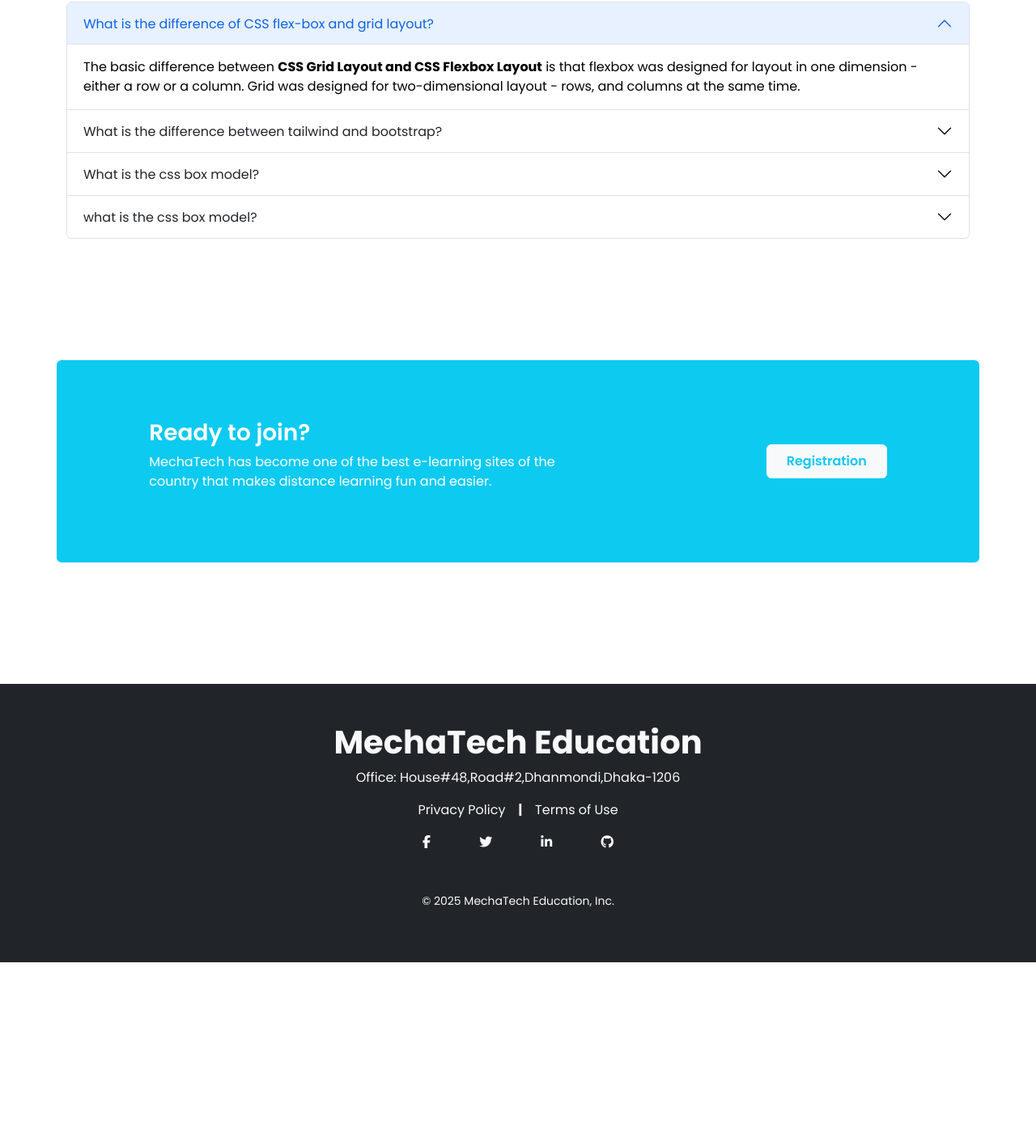
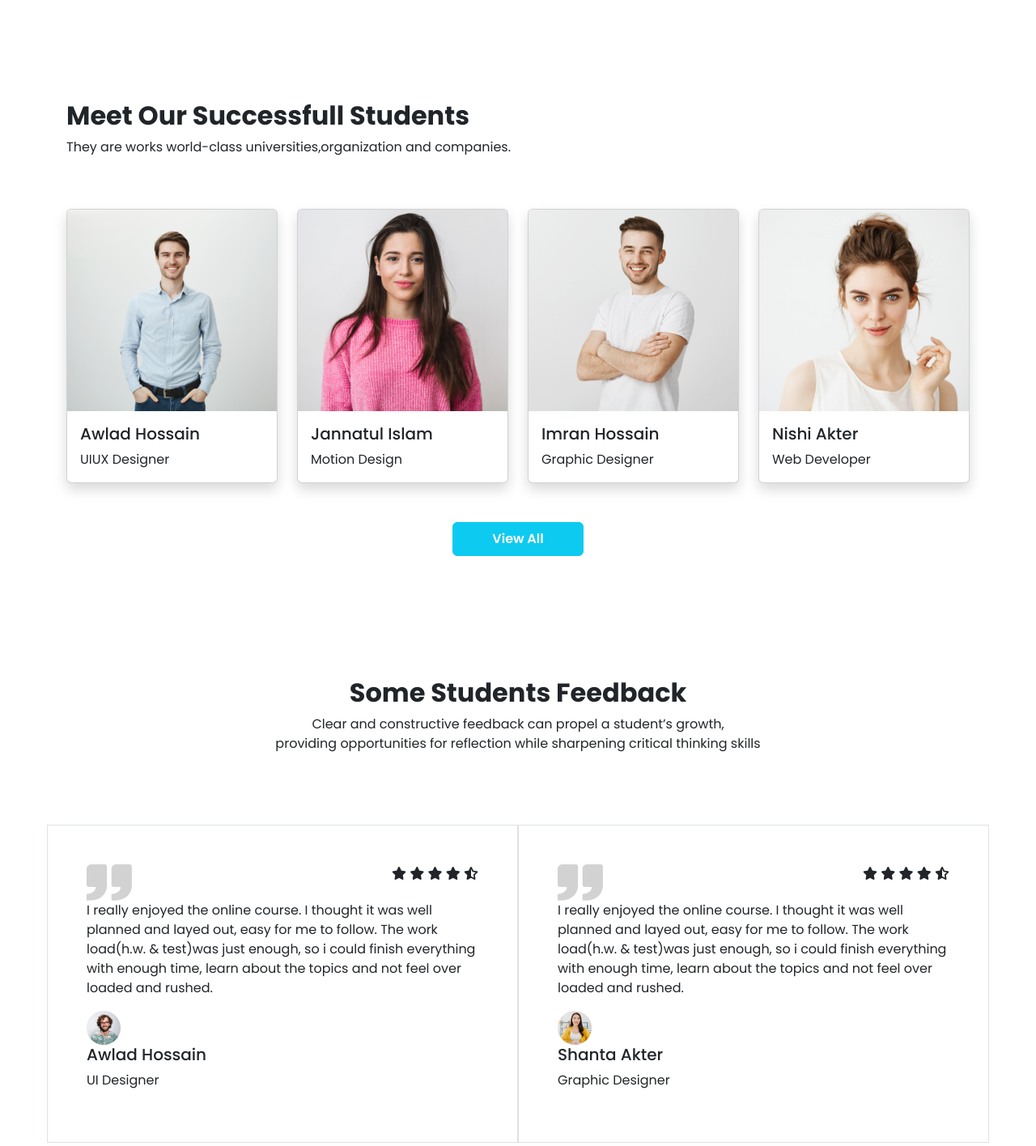
Before and after one commit to nandoghosh/MechaTech_Education, a plain HTML site: page index.html in a window 1280 px wide. Shown: the part 2187-3603 px from the top of the page at 81% size. Before the commit the page ends 3376 px from the top, so only its background shows below. Drawn offline with nearby package versions, Linux system fonts and the light colour scheme.

Commit message:
add-feedback

```diff
--- a/index.html
+++ b/index.html
@@ -227,11 +227,164 @@
                     </div>
                 </div>
             </div>
-            <div class="d-flex justify-content-center mt-5">
-                <button class="btn btn-info text-white fs-5 fw-semibold py-2 px-5">See More Courses</button>
+        </section>
+        <!-- Courses Section End  -->
+
+        <!-- Ready to join Section Start  -->
+        <section class="container bg-info  text-light p-5 rounded ">
+            <div class="row">
+                <div class="col-md-9">
+                    <h1 class="fw-semibold fs-3">Ready to join?</h1>
+                    <p>MechaTech has become one of the best e-learning sites of the country that makes distance
+                        learning fun and easier.</p>
+                </div>
+                <div class="col-md-3 mx-auto my-auto text-center">
+                    <!-- Button trigger modal -->
+                    <button type="button" class="btn btn-light px-5 py-3 fw-semibold text-info" data-bs-toggle="modal"
+                        data-bs-target="#exampleModal">
+                        Registration
+                    </button>
+
+                    <!-- Modal -->
+                    <div class="modal fade" id="exampleModal" tabindex="-1" aria-labelledby="exampleModalLabel"
+                        aria-hidden="true">
+                        <div class="modal-dialog">
+                            <div class="modal-content">
+                                <div class="modal-header">
+                                    <h5 class="modal-title" id="exampleModalLabel">If you want to Registration</h5>
+                                    <button type="button" class="btn-close" data-bs-dismiss="modal"
+                                        aria-label="Close"></button>
+                                </div>
+                                <div class="modal-body">
+                                    <p><small>MechaTech has become one of the best e-learning sites of the country that
+                                            makes distance learning fun and easier</small></p>
+                                </div>
+                                <div class="modal-footer">
+                                    <button type="button" class="btn btn-secondary" data-bs-dismiss="modal">No</button>
+                                    <button type="button" class="btn btn-primary">Yes</button>
+                                </div>
+                            </div>
+                        </div>
+                    </div>
+                </div>
             </div>
         </section>
-        <!-- Courses Section End  -->
+        <!-- Ready to join Section End -->
+
+        <!-- Student Section Start  -->
+        <section class="container">
+            <div class="row mb-5">
+                <div class="col-md-12 text-start mx-auto">
+                    <h2 class="fw-bold">Meet Our Successfull Students</h2>
+                    <p>They are works world-class universities,organization and companies.</p>
+                </div>
+            </div>
+            <div>
+                <div class="row row-cols-1 row-cols-md-4 g-4">
+                    <div class="col">
+                        <div class="card h-100 shadow">
+                            <img src="images/student/student-1.png" class="card-img-top" alt="...">
+                            <div class="card-body">
+                                <h5 class="card-title">Awlad Hossain</h5>
+                                <p class="card-text">UIUX Designer</p>
+                            </div>
+                        </div>
+                    </div>
+                    <div class="col">
+                        <div class="card h-100 shadow">
+                            <img src="images/student/student-2.png" class="card-img-top" alt="...">
+                            <div class="card-body">
+                                <h5 class="card-title">Jannatul Islam</h5>
+                                <p class="card-text">Motion Design</p>
+                            </div>
+                        </div>
+                    </div>
+                    <div class="col">
+                        <div class="card h-100 shadow">
+                            <img src="images/student/student-3.png" class="card-img-top" alt="...">
+                            <div class="card-body">
+                                <h5 class="card-title">Imran Hossain</h5>
+                                <p class="card-text">Graphic Designer</p>
+                            </div>
+                        </div>
+                    </div>
+                    <div class="col">
+                        <div class="card h-100 shadow">
+                            <img src="images/student/student-4.png" class="card-img-top" alt="...">
+                            <div class="card-body">
+                                <h5 class="card-title">Nishi Akter</h5>
+                                <p class="card-text">Web Developer</p>
+                            </div>
+                        </div>
+                    </div>
+                </div>
+            </div>
+            <div class="d-flex justify-content-center mt-5">
+                <button type="button" class="btn btn-info fw-semibold text-white px-5 py-2 ">View All</button>
+            </div>
+        </section>
+        <!-- Student Section End -->
+
+        <!-- Feedback Section Start -->
+        <section class="container">
+            <div class="row mb-5">
+                <div class="col-md-12 text-center mx-auto">
+                    <h2 class="fw-bold">Some Students Feedback</h2>
+                    <p>Clear and constructive feedback can propel a student’s growth,<br> providing opportunities for
+                        reflection while sharpening critical thinking skills</p>
+                </div>
+            </div>
+            <div><br>
+                <div class="row g-5">
+                    <div class="col-md-6 p-5 border  ">
+                        <div class="d-flex justify-content-between ">
+                            <img src="images/comma.png" alt="">
+                            <div>
+                                <i class="fa-solid fa-star"></i>
+                                <i class="fa-solid fa-star"></i>
+                                <i class="fa-solid fa-star"></i>
+                                <i class="fa-solid fa-star"></i>
+                                <i class="fa-solid fa-star-half-stroke"></i>
+                            </div>
+                        </div>
+                        <p>I really enjoyed the online course. I thought it was well planned and layed out, easy for me
+                            to follow. The work load(h.w. & test)was just enough, so i could finish everything with
+                            enough time, learn about the topics and not feel over loaded and rushed.</p>
+                        <div>
+                            <img src="images/student/student-5.png" alt="">
+                            <div>
+                                <h5>Awlad Hossain</h5>
+                                <p>UI Designer</p>
+                            </div>
+                        </div>
+                    </div>
+                    <div class="col-md-6 p-5 border">
+                        <div class="d-flex justify-content-between ">
+                            <img src="images/comma.png" alt="">
+                            <div>
+                                <i class="fa-solid fa-star"></i>
+                                <i class="fa-solid fa-star"></i>
+                                <i class="fa-solid fa-star"></i>
+                                <i class="fa-solid fa-star"></i>
+                                <i class="fa-solid fa-star-half-stroke"></i>
+                            </div>
+                        </div>
+                        <p>I really enjoyed the online course. I thought it was well planned and layed out, easy for me
+                            to follow. The work load(h.w. & test)was just enough, so i could finish everything with
+                            enough time, learn about the topics and not feel over loaded and rushed.</p>
+                        <div>
+                            <img src="images/student/student-6.png" alt="">
+                            <div>
+                                <h5>Shanta Akter</h5>
+                                <p>Graphic Designer</p>
+                            </div>
+                        </div>
+                    </div>
+                </div>
+            </div>
+        </section>
+        <!-- Feedback Section End -->
+
         <!-- Questions Section Start  -->
         <section class="container">
             <div class="row mb-5">
@@ -318,44 +471,7 @@
         </section>
         <!-- Questions Section End  -->
 
-        <!-- Ready to join Section Start  -->
-        <section class="container bg-info rounded ">
-            <div class="d-flex my-auto align-items-center justify-content-around " style="height: 250px;">
-                <div class="w-50 text-white">
-                    <h1 class="fw-semibold fs-3">Ready to join?</h1>
-                    <p>MechaTech has become one of the best e-learning sites of the country that makes distance
-                        learning fun and easier.</p>
-                </div>
-                <!-- Button trigger modal -->
-                <button type="button" class="btn btn-light px-4 py-2 fw-semibold text-info" data-bs-toggle="modal"
-                    data-bs-target="#exampleModal">
-                    Registration
-                </button>
 
-                <!-- Modal -->
-                <div class="modal fade" id="exampleModal" tabindex="-1" aria-labelledby="exampleModalLabel"
-                    aria-hidden="true">
-                    <div class="modal-dialog">
-                        <div class="modal-content">
-                            <div class="modal-header">
-                                <h5 class="modal-title" id="exampleModalLabel">If you want to Registration</h5>
-                                <button type="button" class="btn-close" data-bs-dismiss="modal"
-                                    aria-label="Close"></button>
-                            </div>
-                            <div class="modal-body">
-                                <p><small>MechaTech has become one of the best e-learning sites of the country that
-                                        makes distance learning fun and easier</small></p>
-                            </div>
-                            <div class="modal-footer">
-                                <button type="button" class="btn btn-secondary" data-bs-dismiss="modal">No</button>
-                                <button type="button" class="btn btn-primary">Yes</button>
-                            </div>
-                        </div>
-                    </div>
-                </div>
-            </div>
-        </section>
-        <!-- Ready to join Section End -->
     </main>
     <!-- Foter Section Start  -->
     <footer>
```
